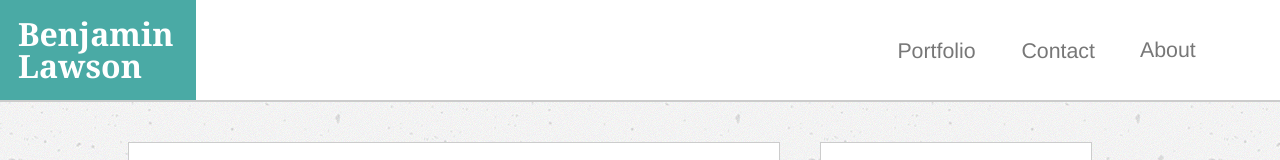
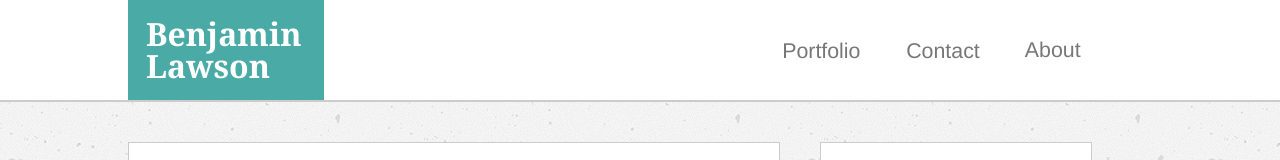
Before and after one commit to PicklesForEyes/Responsive-Portfolio, a plain HTML site: page contact.html in a window 1280 px wide. Shown: the top 160 px of the page. Drawn offline with Linux system fonts and the light colour scheme.

Commit message:
added headwrap div and clearfix classed to headers

```diff
--- a/contact.html
+++ b/contact.html
@@ -10,7 +10,8 @@
 <body style="background-image: url('assets/images/concrete-texture.png')">
 
 <!--Header-->
-	<header>
+	<header class="clearfix">
+	<div class="headwrap">
 		<h1 class="name">Benjamin Lawson</h1>
 
 		<ul class="navbar">
@@ -18,6 +19,7 @@
 			<li><a href="#">Contact</a></li>
 			<li><a href="portfolio.html">Portfolio</a></li>
 		</ul>
+		</div>
 	</header>
 
 <div class="wrap">
```
Also changed, not shown: portfolio.html (+3 -1 lines).
